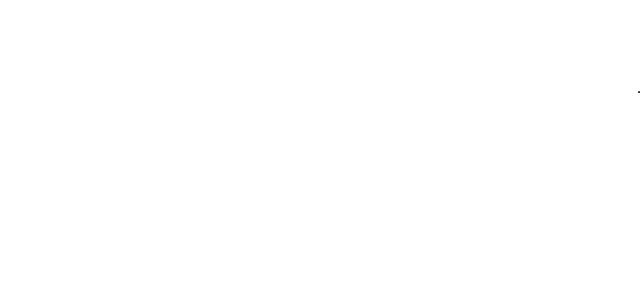
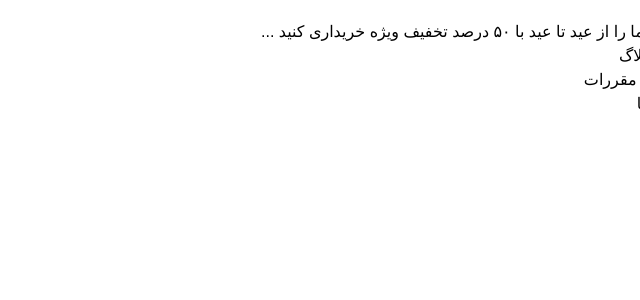
Before and after one commit to MohamadMahdi-Tasha/MizbanOnline, a React (Vite) app: page / in a window 1280 px wide. Shown: the top 300 px of the page, without its empty margins (640-1280 px from the left). Built offline with nearby package versions, Linux system fonts and the light colour scheme; a web font is replaced by a local one.

Commit message:
added structure of header

```diff
--- /dev/null
+++ b/src/chunks/holderComponent.tsx
@@ -0,0 +1,12 @@
+// Defining Type Of Props
+interface typeOfProps {children: any;}
+
+// Creating functional component of Holder and exporting it as default
+export default function HolderComponent({children}:typeOfProps):JSX.Element {
+    // Returning JSX
+    return (
+        <div>
+            {children}
+        </div>
+    );
+}
--- a/src/components/headerComponent.tsx
+++ b/src/components/headerComponent.tsx
@@ -1,12 +1,27 @@
 // Importing Part
-
+import HolderComponent from "../chunks/holderComponent.tsx";
 
 // Creating functional component of Header and exporting it as default
 export default function HeaderComponent():JSX.Element {
     // Returning JSX
     return (
         <header>
-            <h1>هدر</h1>
+            <HolderComponent>
+                <div>
+                    <div>
+                        <svg width="20" height="20" viewBox="0 0 20 20" fill="none" xmlns="http://www.w3.org/2000/svg">
+                            <path d="M6.9834 10L8.99173 12.0167L13.0167 7.98333" stroke="#1EAC7A" stroke-width="1.5" stroke-linecap="round" stroke-linejoin="round"/>
+                            <path d="M8.9584 2.04167C9.5334 1.55 10.4751 1.55 11.0584 2.04167L12.3751 3.175C12.6251 3.39167 13.0917 3.56667 13.4251 3.56667H14.8417C15.7251 3.56667 16.4501 4.29167 16.4501 5.175V6.59167C16.4501 6.91667 16.6251 7.39167 16.8417 7.64167L17.9751 8.95833C18.4667 9.53333 18.4667 10.475 17.9751 11.0583L16.8417 12.375C16.6251 12.625 16.4501 13.0917 16.4501 13.425V14.8417C16.4501 15.725 15.7251 16.45 14.8417 16.45H13.4251C13.1001 16.45 12.6251 16.625 12.3751 16.8417L11.0584 17.975C10.4834 18.4667 9.54173 18.4667 8.9584 17.975L7.64173 16.8417C7.39173 16.625 6.92506 16.45 6.59173 16.45H5.15006C4.26673 16.45 3.54173 15.725 3.54173 14.8417V13.4167C3.54173 13.0917 3.36673 12.625 3.1584 12.375L2.0334 11.05C1.55007 10.475 1.55007 9.54167 2.0334 8.96667L3.1584 7.64167C3.36673 7.39167 3.54173 6.925 3.54173 6.6V5.16667C3.54173 4.28333 4.26673 3.55833 5.15006 3.55833H6.59173C6.91673 3.55833 7.39173 3.38333 7.64173 3.16667L8.9584 2.04167Z" stroke="#D6D9E8" stroke-width="1.5" stroke-linecap="round" stroke-linejoin="round"/>
+                        </svg>
+                        <p>خدمات ما را از عید تا عید با  ۵۰ درصد تخفیف ویژه خریداری کنید ...</p>
+                    </div>
+                    <ul>
+                        <li><a href="#">میزبان بلاگ</a></li>
+                        <li><a href="#">قوانین و مقررات</a></li>
+                        <li><a href="#">درباره ما</a></li>
+                    </ul>
+                </div>
+            </HolderComponent>
         </header>
     );
 }
--- /dev/null
+++ b/src/declarations.d.ts
@@ -0,0 +1,3 @@
+                       // Declaring Images as modules
+                       declare module '*.png';
+                       declare module '*.jpg';
--- a/src/main.tsx
+++ b/src/main.tsx
@@ -1,4 +1,4 @@
-// Importing part
+// Importing chunks
 import React from 'react'
 import ReactDOM from 'react-dom/client'
 import {BrowserRouter, Route, Routes} from "react-router-dom";
```
Also changed, not shown: .eslintrc.cjs, src/assets/img/img-logo-typo.png (added).
